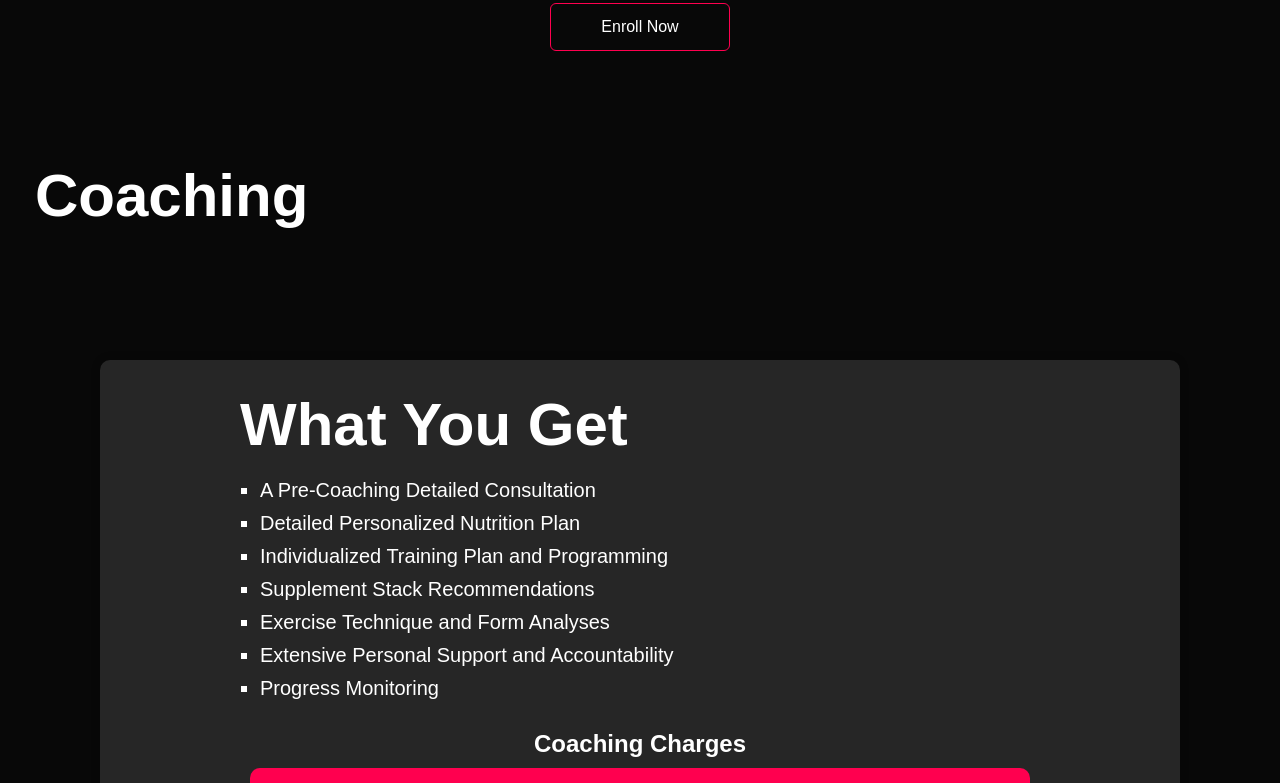
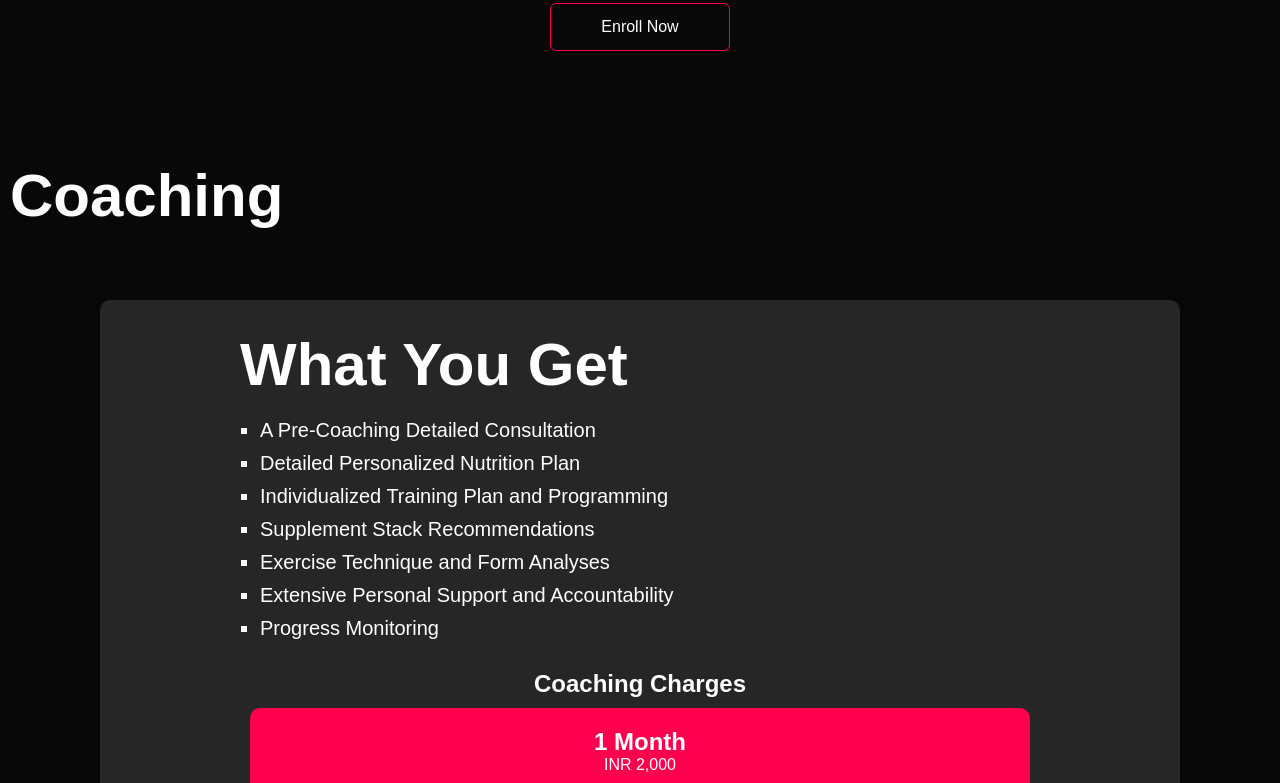
Before and after one commit to saurabh9136/Fitness-web-site, a plain HTML site: page index.html in a window 1280 px wide. Shown: the part 2650-3433 px from the top of the page. Drawn offline with Linux system fonts and the light colour scheme; a script that the page names is missing.

Commit message:
Update style.css

```diff
--- a/style.css
+++ b/style.css
@@ -276,7 +276,7 @@ nav ul li a:hover::after {
     border-radius: 10px;
     box-shadow: 0 0 10px rgba(0, 0, 0, 0.2);
     margin: 100px;
-    margin-top: 100px;
+    margin-top: 40px;
 }
 
 .custom-container {
@@ -343,7 +343,7 @@ nav ul li a:hover::after {
 }
 .sub-title.feed{
     padding: 30px 0;
-    margin-left: 35px;
+    margin-left: 10px;
 }
 .slideshow-container {
     max-width: 560px;
```
